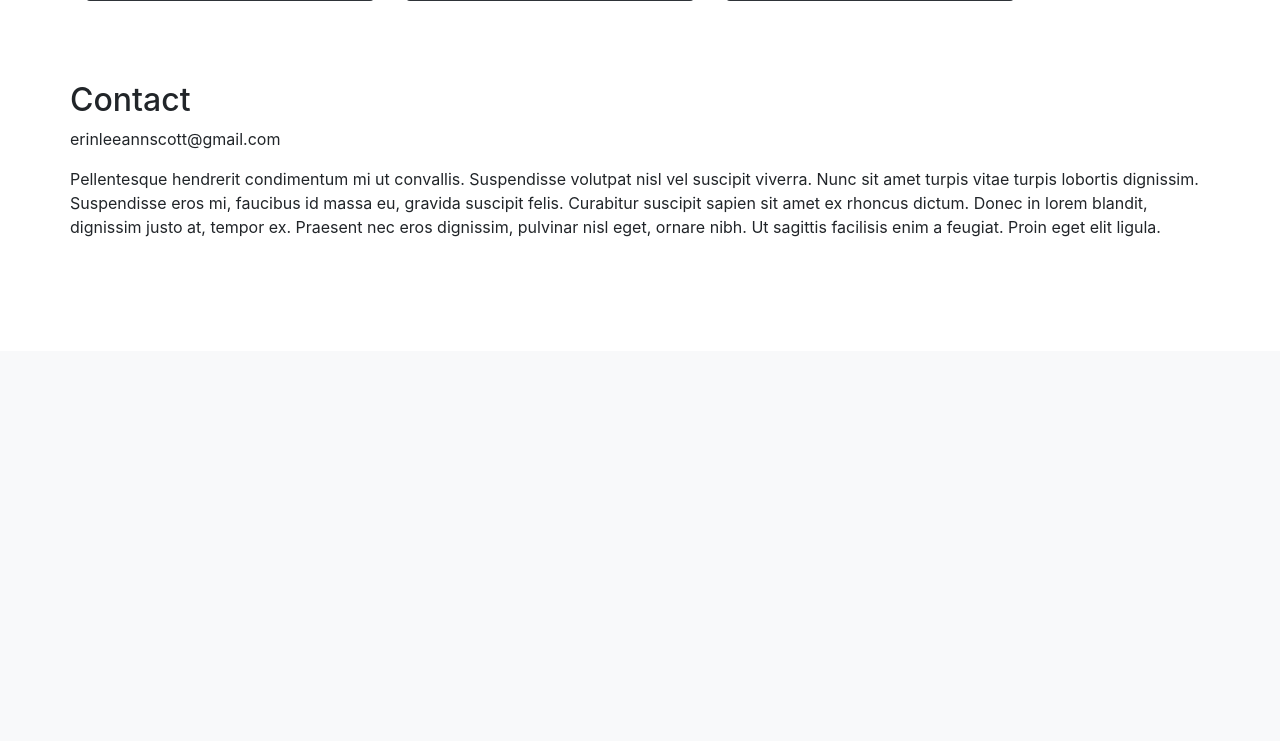
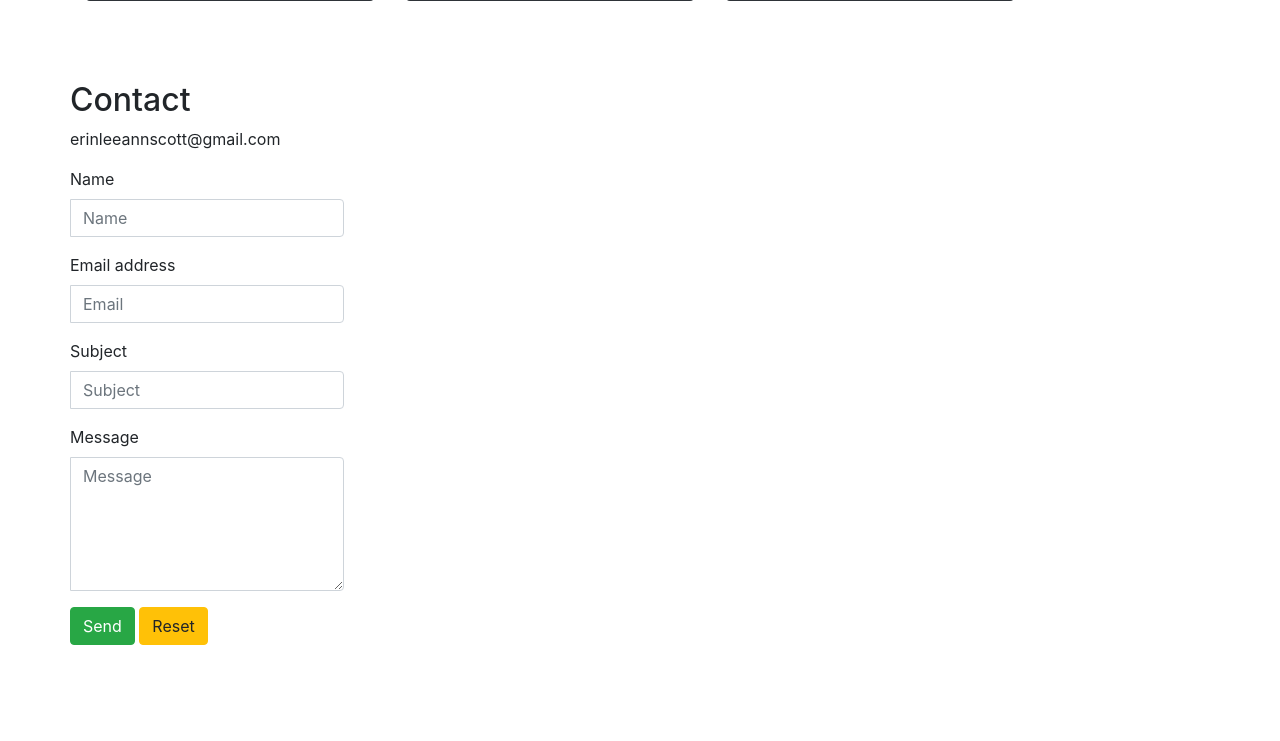
Before and after one commit to erincodes/portfolio-website, a PHP site: page / in a window 1280 px wide. Shown: the part 2038-2779 px from the top of the page. Before the commit the page ends 2275 px from the top, so only its background shows below. Run offline with PHP 8.4, Linux system fonts and the light colour scheme; some libraries are stand-ins or nearby versions.

Commit message:
Added rough form template

```diff
--- a/public_html/index.php
+++ b/public_html/index.php
@@ -153,7 +153,46 @@
 					<div class="column mt-5 pb-5 mb-5">
 						<h2>Contact</h2>
 						<p class="mx-auto">erinleeannscott@gmail.com</p>
-						<p>Pellentesque hendrerit condimentum mi ut convallis. Suspendisse volutpat nisl vel suscipit viverra. Nunc sit amet turpis vitae turpis lobortis dignissim. Suspendisse eros mi, faucibus id massa eu, gravida suscipit felis. Curabitur suscipit sapien sit amet ex rhoncus dictum. Donec in lorem blandit, dignissim justo at, tempor ex. Praesent nec eros dignissim, pulvinar nisl eget, ornare nibh. Ut sagittis facilisis enim a feugiat. Proin eget elit ligula.</p>
+						<form class="form-horizontal well" action="email.php">
+							<div class="form-group">
+								<label for="name">Name</label>
+								<div class="input-group">
+									<div class="input-group-addon">
+										<i class="fa fa-user" aria-hidden="true"></i>
+									</div>
+									<input type="text" class="form-control" id="name" name="name" placeholder="Name">
+								</div>
+							</div>
+							<div class="form-group">
+								<label for="email">Email address</label>
+								<div class="input-group">
+									<div class="input-group-addon">
+										<i class="fa fa-envelope" aria-hidden="true"></i>
+									</div>
+									<input type="email" class="form-control" id="email" name="email" placeholder="Email">
+								</div>
+							</div>
+							<div class="form-group">
+								<label for="subject">Subject</label>
+								<div class="input-group">
+									<div class="input-group-addon">
+										<i class="fa fa-pencil" aria-hidden="true"></i>
+									</div>
+									<input type="text" class="form-control" id="subject" name="subject" placeholder="Subject">
+								</div>
+							</div>
+							<div class="form-group">
+								<label for="message">Message</label>
+								<div class="input-group">
+									<div class="input-group-addon">
+										<i class="fa fa-comment" aria-hidden="true"></i>
+									</div>
+									<textarea class="form-control" rows="5" id="message" name="message" placeholder="Message"></textarea>
+								</div>
+							</div>
+							<button class="btn btn-success" type="submit"><i class="fa fa-paper-plane"></i> Send</button>
+							<button class="btn btn-warning" type="reset"><i class="fa fa-ban"></i> Reset</button>
+						</form>
 					</div>
 				</div>
 			</div>
```
